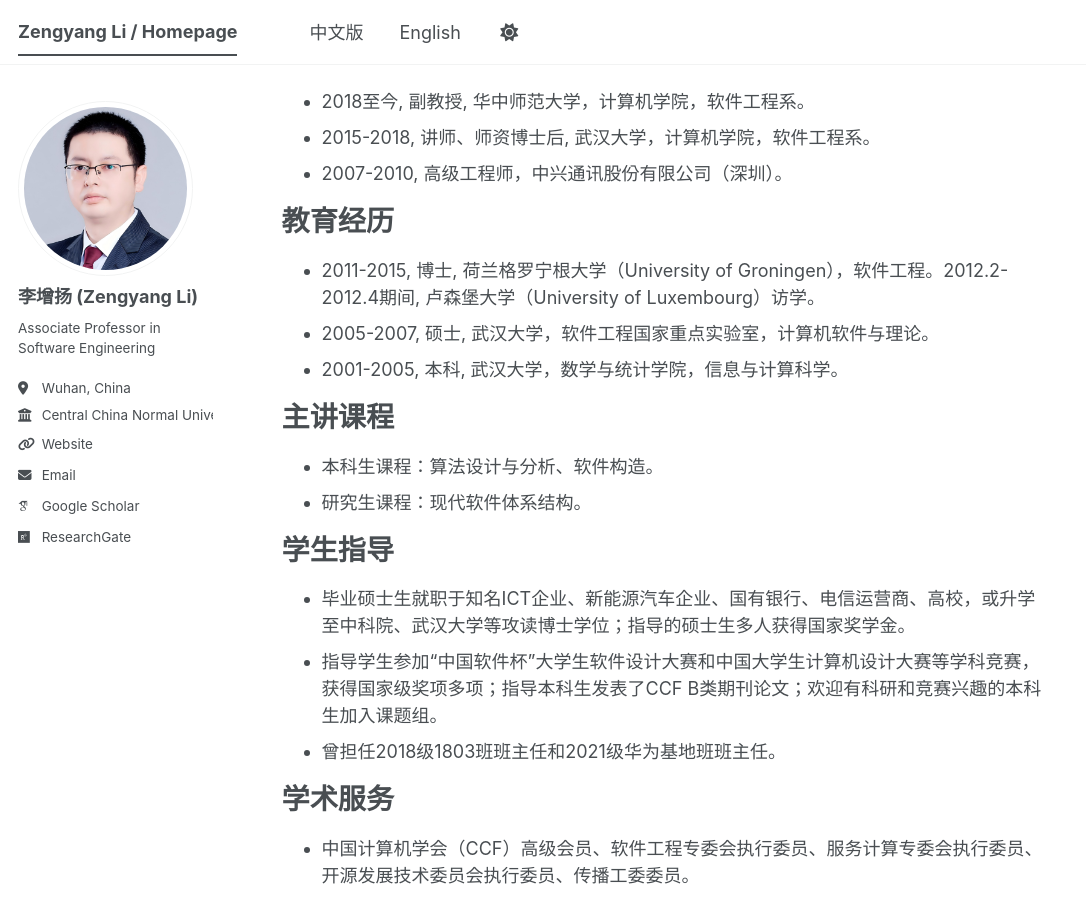
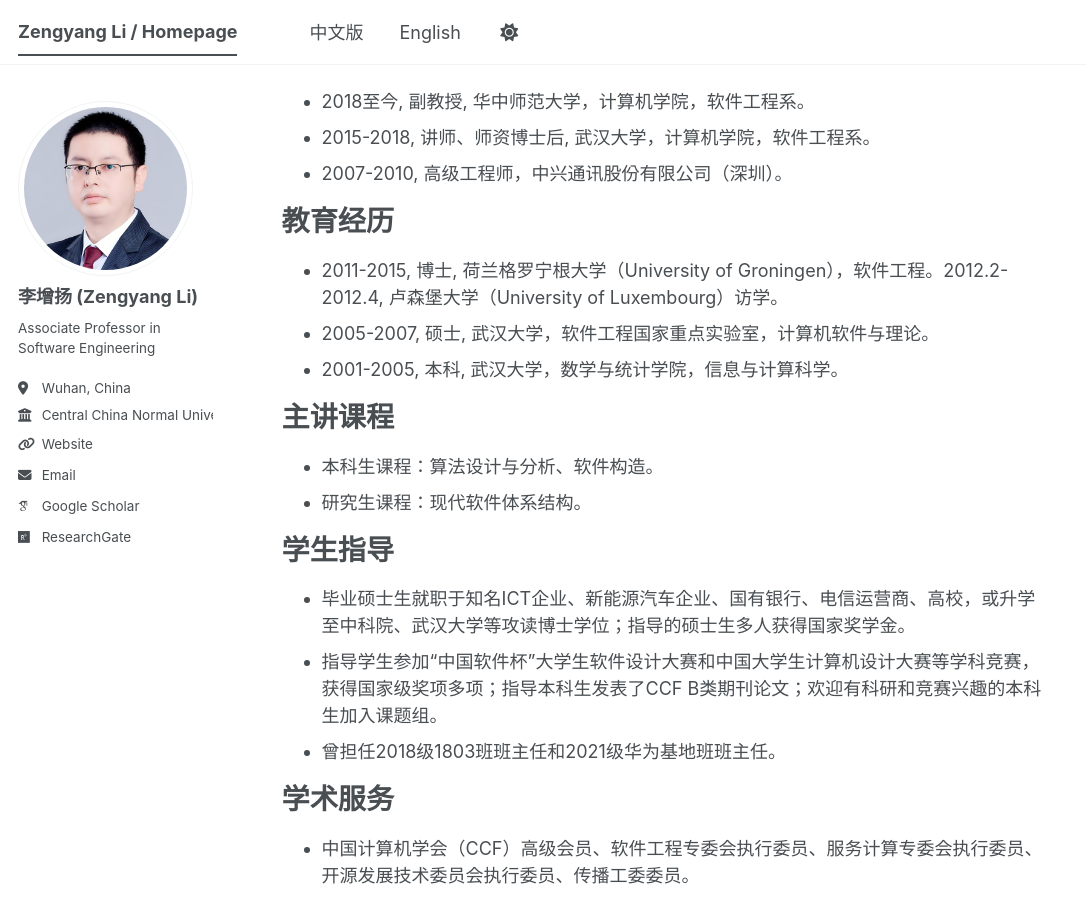
Before and after one commit to zengyang/zengyang.github.io, a Jekyll site: the page built from _pages/about.md, in a window 1280 px wide and 900 px high, scrolled down 595 px. Shown: the whole window, without its empty margins (0-1086 px from the left). Built offline with Jekyll 4.4.1, drawn with Linux system fonts in a browser that asks for light colours; some web fonts are replaced; a script bundle is joined from its source files by our own code; library files that are not in the unit come from our copies.

Commit message:
Update about.md

```diff
--- a/_pages/about.md
+++ b/_pages/about.md
@@ -28,7 +28,7 @@
 
 教育经历
 ======
-- 2011-2015, 博士, 荷兰格罗宁根大学（University of Groningen），软件工程。2012.2-2012.4期间, 卢森堡大学（University of Luxembourg）访学。
+- 2011-2015, 博士, 荷兰格罗宁根大学（University of Groningen），软件工程。2012.2-2012.4, 卢森堡大学（University of Luxembourg）访学。
 - 2005-2007, 硕士, 武汉大学，软件工程国家重点实验室，计算机软件与理论。
 - 2001-2005, 本科, 武汉大学，数学与统计学院，信息与计算科学。
 
```
